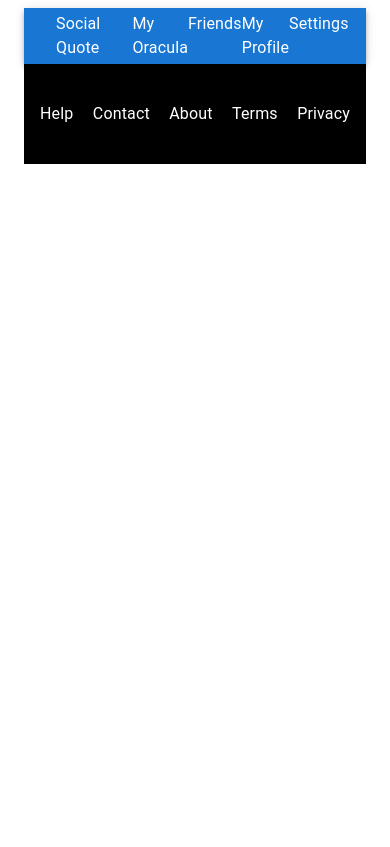
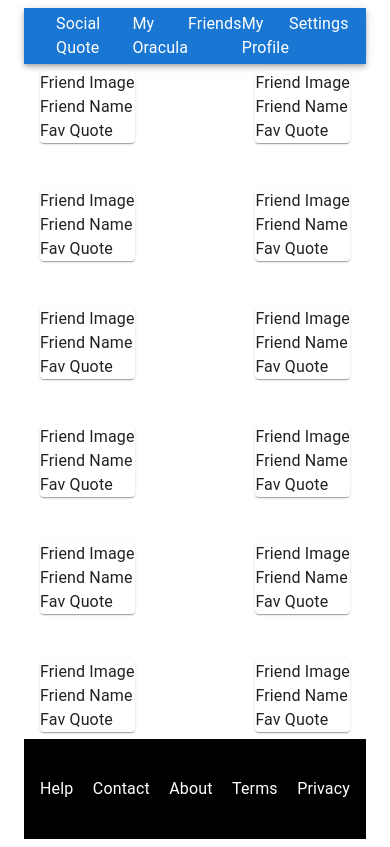
Before and after one commit to silasfacanha/socialquote, a React (Vite) app in the folder client/: page /friends in a window 390 px wide. Built offline with nearby package versions, Linux system fonts and the light colour scheme.

Commit message:
feat: add the Friends page, which is not responsive yet and needs to implement the fetching functionality. Closes #11

```diff
--- a/client/src/pages/Friends.tsx
+++ b/client/src/pages/Friends.tsx
@@ -0,0 +1,82 @@
+import { Card, Container, Typography } from "@mui/material";
+import React from "react";
+
+const Friends = () => {
+  //create a userCard component
+
+  return (
+    <Container
+      sx={{
+        height: "80vh",
+        display: "flex",
+        justifyContent: "space-between",
+        flexWrap: "wrap",
+        alignItems: "center",
+        gap: "2rem",
+      }}
+    >
+      <Card>
+        <Typography>Friend Image</Typography>
+        <Typography>Friend Name</Typography>
+        <Typography>Fav Quote</Typography>
+      </Card>
+      <Card>
+        <Typography>Friend Image</Typography>
+        <Typography>Friend Name</Typography>
+        <Typography>Fav Quote</Typography>
+      </Card>
+      <Card>
+        <Typography>Friend Image</Typography>
+        <Typography>Friend Name</Typography>
+        <Typography>Fav Quote</Typography>
+      </Card>
+      <Card>
+        <Typography>Friend Image</Typography>
+        <Typography>Friend Name</Typography>
+        <Typography>Fav Quote</Typography>
+      </Card>
+      <Card>
+        <Typography>Friend Image</Typography>
+        <Typography>Friend Name</Typography>
+        <Typography>Fav Quote</Typography>
+      </Card>
+      <Card>
+        <Typography>Friend Image</Typography>
+        <Typography>Friend Name</Typography>
+        <Typography>Fav Quote</Typography>
+      </Card>
+      <Card>
+        <Typography>Friend Image</Typography>
+        <Typography>Friend Name</Typography>
+        <Typography>Fav Quote</Typography>
+      </Card>
+      <Card>
+        <Typography>Friend Image</Typography>
+        <Typography>Friend Name</Typography>
+        <Typography>Fav Quote</Typography>
+      </Card>
+      <Card>
+        <Typography>Friend Image</Typography>
+        <Typography>Friend Name</Typography>
+        <Typography>Fav Quote</Typography>
+      </Card>
+      <Card>
+        <Typography>Friend Image</Typography>
+        <Typography>Friend Name</Typography>
+        <Typography>Fav Quote</Typography>
+      </Card>
+      <Card>
+        <Typography>Friend Image</Typography>
+        <Typography>Friend Name</Typography>
+        <Typography>Fav Quote</Typography>
+      </Card>
+      <Card>
+        <Typography>Friend Image</Typography>
+        <Typography>Friend Name</Typography>
+        <Typography>Fav Quote</Typography>
+      </Card>
+    </Container>
+  );
+};
+
+export default Friends;
--- a/client/src/pages/MyOracula.tsx
+++ b/client/src/pages/MyOracula.tsx
@@ -11,11 +11,23 @@ const MyOracula = () => {
         alignItems: "center",
       }}
     >
-      <Paper sx={{ display: "flex", justifyContent: "center" }}>
+      <Paper
+        sx={{
+          display: "flex",
+          justifyContent: "center",
+          flexDirection: "column",
+        }}
+      >
         <Typography> Here are your Oracula!</Typography>
         <Typography> User Oracula</Typography>
       </Paper>
-      <Paper sx={{ display: "flex", justifyContent: "center" }}>
+      <Paper
+        sx={{
+          display: "flex",
+          justifyContent: "center",
+          flexDirection: "column",
+        }}
+      >
         <Typography> Here are your Quotes!</Typography>
         <Typography> User Quotes</Typography>
       </Paper>
--- a/client/src/pages/Router.tsx
+++ b/client/src/pages/Router.tsx
@@ -2,6 +2,7 @@ import React from "react";
 import { BrowserRouter, Route, Routes } from "react-router-dom";
 import Home from "./Home";
 import MyOracula from "./MyOracula";
+import Friends from "./Friends";
 
 function Router() {
   return (
@@ -9,9 +10,10 @@ function Router() {
       <Routes>
         <Route path="/" Component={Home} />
         <Route path="/myoracula" Component={MyOracula} />
+        <Route path="/friends" Component={Friends} />
         {/* <Route path="/myprofile" component={MyProfile} />
           <Route path="/settings" component={Settings} />
-          <Route path="/friends" component={Friends} />
+
           <Route path="/auth" component={Auth} /> */}
       </Routes>
     </BrowserRouter>
```
